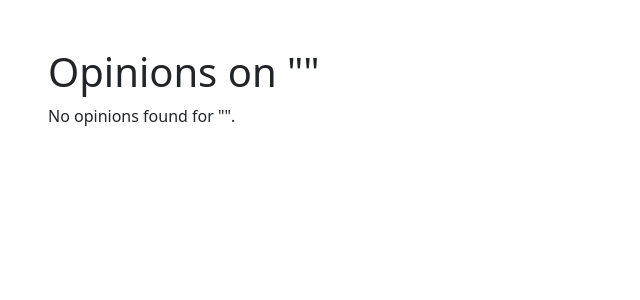
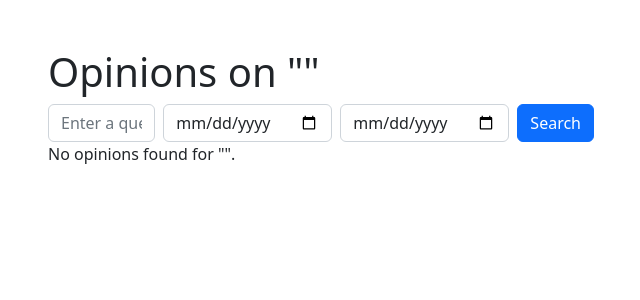
Before and after one commit to samedtorunn/opinion_mining, a Django app: template opinionminer/templates/opinionminer/opinions.html in a window 1280 px wide. Shown: the part 56-356 px from the top of the page, without its empty margins (34-674 px from the left). Run offline with Django 4.2, Linux system fonts and the light colour scheme; the template is opened without the code that fills it, so the values that code supplies are empty; parts of the project's set-up code (start-up, migrations or seed data) failed here and were passed over.

Commit message:
add date feature for trends

```diff
--- a/opinionminer/forms.py
+++ b/opinionminer/forms.py
@@ -2,3 +2,5 @@ from django import forms
 
 class QueryForm(forms.Form):
     query = forms.CharField(max_length=100)
+    start_date = forms.DateField()
+    end_date = forms.DateField()
--- a/opinionminer/templates/base.html
+++ b/opinionminer/templates/base.html
@@ -5,7 +5,7 @@
 <head>
     <meta charset="UTF-8">
     <meta name="viewport" content="width=device-width, initial-scale=1.0">
-    <title>{% block title %}THE HOME!{% endblock %}</title>
+    <title>{% block title %}Opinion Miner 🧠{% endblock %}</title>
     <!-- CSS only -->
     <link href="https://cdn.jsdelivr.net/npm/bootstrap@5.2.3/dist/css/bootstrap.min.css" rel="stylesheet" integrity="sha384-rbsA2VBKQhggwzxH7pPCaAqO46MgnOM80zW1RWuH61DGLwZJEdK2Kadq2F9CUG65" crossorigin="anonymous">
 
--- a/opinionminer/templates/opinionminer/home.html
+++ b/opinionminer/templates/opinionminer/home.html
@@ -41,6 +41,8 @@
             <div class="col-md-6">
                 <form action="{% url 'opinions' %}" method="get" class="d-flex">
                     <input type="text" name="query" id="query" class="form-control me-2" placeholder="Enter a query" required>
+                    <input type="date" name="start_date" id="start_date" class="form-control me-2" required>
+                    <input type="date" name="end_date" id="end_date" class="form-control me-2" required>
                     <button type="submit" class="btn btn-primary">Search</button>
                 </form>
             </div>
--- a/opinionminer/templates/opinionminer/opinions.html
+++ b/opinionminer/templates/opinionminer/opinions.html
@@ -23,6 +23,16 @@
     <div class="container mt-5">
         <h1>Opinions on "{{ topic }}"</h1>
         {% include 'sentiment_table.html' %}
+        <div class="row">
+            <div class="col-md-6">
+                <form action="{% url 'opinions' %}" method="get" class="d-flex">
+                    <input type="text" name="query" id="query" class="form-control me-2" placeholder="Enter a query" required value="{{ topic }}">
+                    <input type="date" name="start_date" id="start_date" class="form-control me-2" required>
+                    <input type="date" name="end_date" id="end_date" class="form-control me-2" required>
+                    <button type="submit" class="btn btn-primary">Search</button>
+                </form>
+            </div>
+        </div>
         {% if opinions %}
             <div class="row">
                 {% for opinion in opinions %}
--- a/opinionminer/urls.py
+++ b/opinionminer/urls.py
@@ -3,6 +3,6 @@ from .views import home_view, opinions_view
 
 urlpatterns = [
     path('', home_view, name='home'),
-    path('opinions/', opinions_view, name='opinions')
+    path('opinions/', opinions_view, name='opinions'),
 
 ]
```
Also changed, not shown: opinionminer/reddit_opinions.py (+18 -7 lines), opinionminer/views.py (+3 -6 lines), requirements.txt (added, +84 -0 lines), db.sqlite3, opinionminer/migrations/0002_auto_20230515_1313.py (added).
